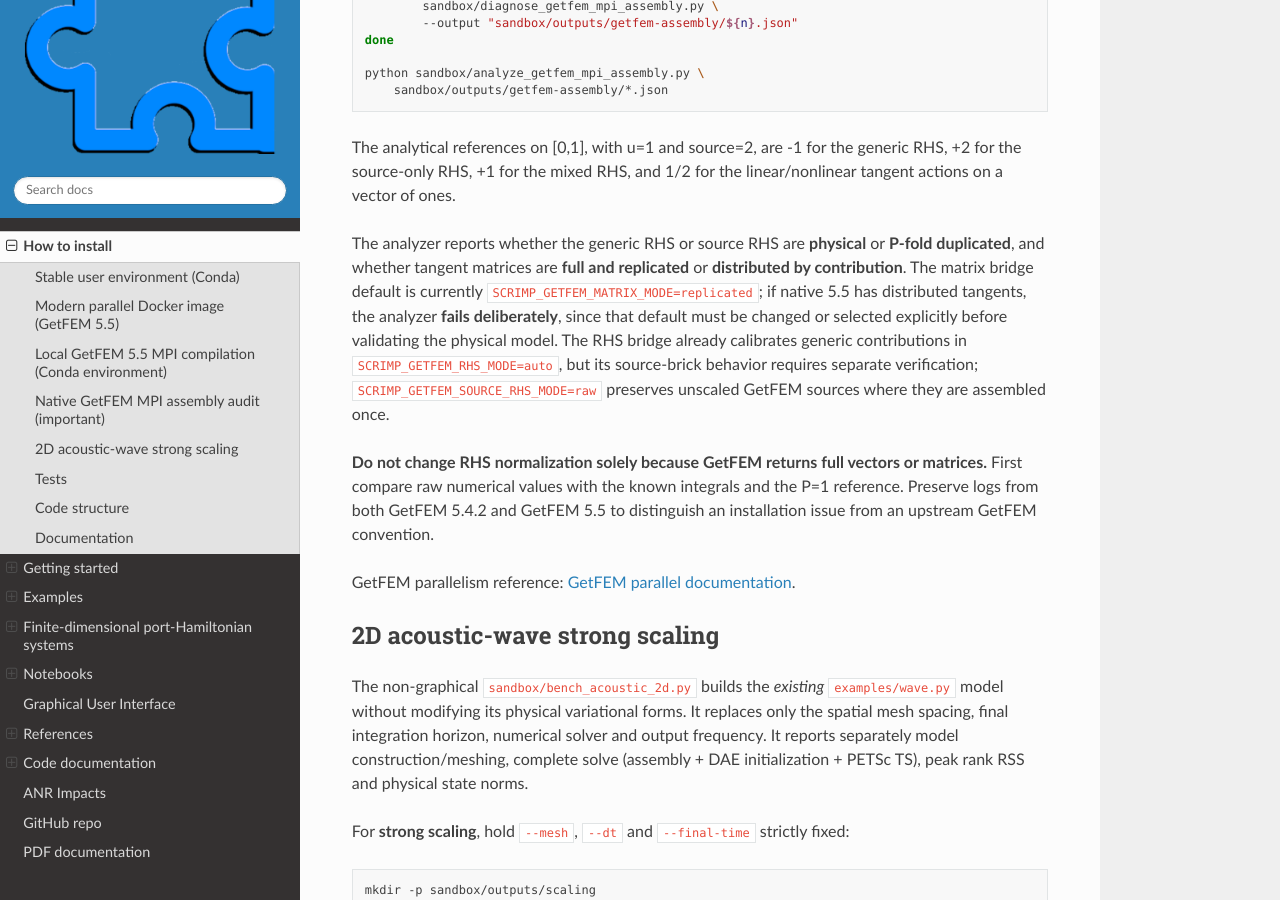
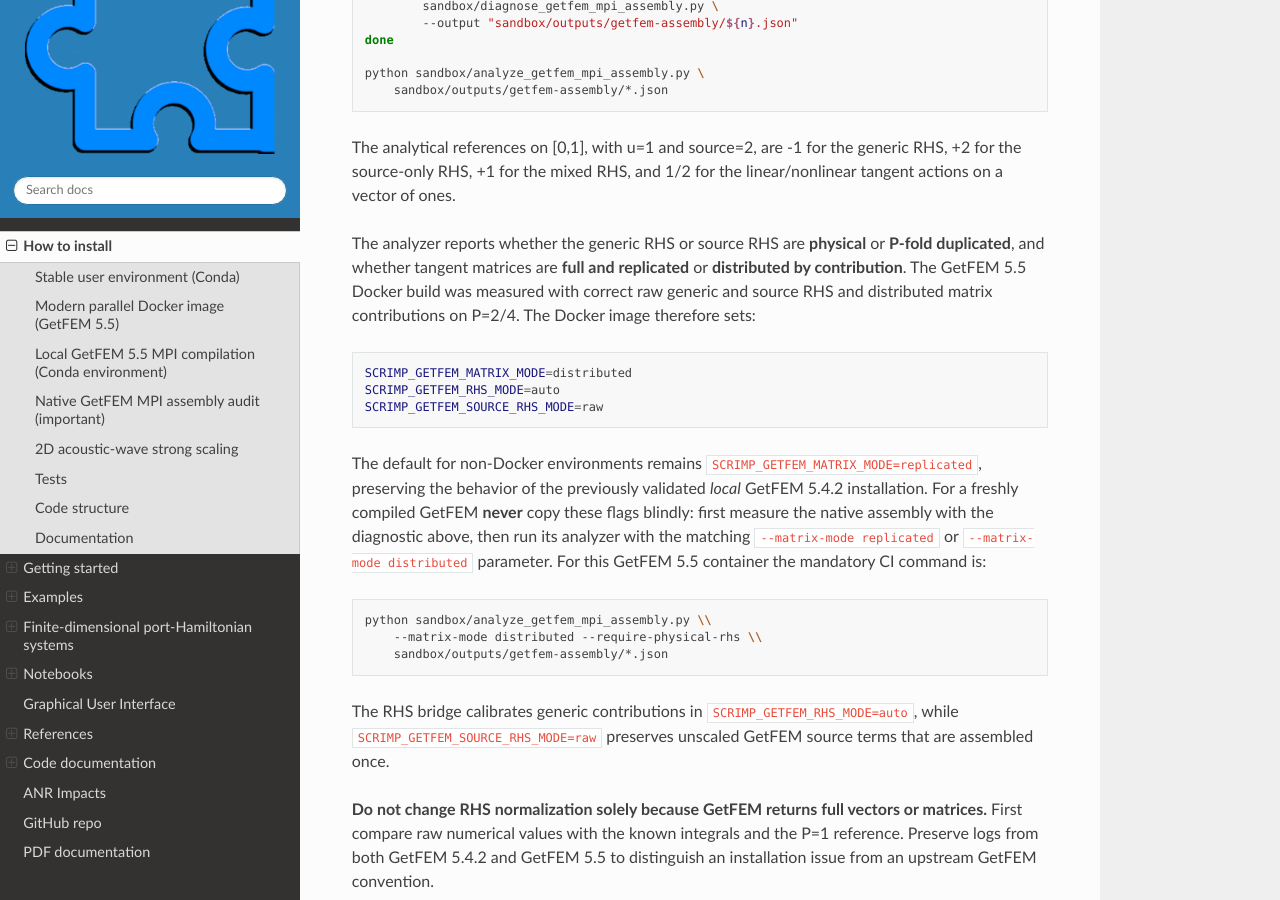
Before and after one commit to g-haine/scrimp, a Sphinx documentation site: the page built from docs/source/install.rst, in a window 1280 px wide and 900 px high, scrolled down 2829 px. Built offline with Sphinx 7.4.7 and the Read the Docs theme 3.1.0, drawn with Linux system fonts in a browser that asks for light colours.

Commit message:
Document validated GetFEM 5.5 MPI matrix ownership and RHS settings in Docker

```diff
--- a/docs/source/install.rst
+++ b/docs/source/install.rst
@@ -166,15 +166,35 @@ tangent actions on a vector of ones.
 The analyzer reports whether the generic RHS or source RHS
 are **physical** or **P-fold duplicated**, and whether tangent
 matrices are **full and replicated** or **distributed by
-contribution**. The matrix bridge default is currently
-``SCRIMP_GETFEM_MATRIX_MODE=replicated``; if native 5.5
-has distributed tangents, the analyzer **fails deliberately**,
-since that default must be changed or selected explicitly before
-validating the physical model. The RHS bridge already calibrates
-generic contributions in
-``SCRIMP_GETFEM_RHS_MODE=auto``, but its source-brick behavior
-requires separate verification; ``SCRIMP_GETFEM_SOURCE_RHS_MODE=raw``
-preserves unscaled GetFEM sources where they are assembled once.
+contribution**. The GetFEM 5.5 Docker build was measured with
+correct raw generic and source RHS and distributed matrix
+contributions on P=2/4. The Docker image therefore sets:
+
+.. code-block:: bash
+
+    SCRIMP_GETFEM_MATRIX_MODE=distributed
+    SCRIMP_GETFEM_RHS_MODE=auto
+    SCRIMP_GETFEM_SOURCE_RHS_MODE=raw
+
+The default for non-Docker environments remains
+``SCRIMP_GETFEM_MATRIX_MODE=replicated``, preserving the behavior
+of the previously validated *local* GetFEM 5.4.2 installation.
+For a freshly compiled GetFEM **never** copy these flags blindly:
+first measure the native assembly with the diagnostic above, then
+run its analyzer with the matching ``--matrix-mode replicated``
+or ``--matrix-mode distributed`` parameter. For this GetFEM 5.5
+container the mandatory CI command is:
+
+.. code-block:: bash
+
+    python sandbox/analyze_getfem_mpi_assembly.py \\
+        --matrix-mode distributed --require-physical-rhs \\
+        sandbox/outputs/getfem-assembly/*.json
+
+The RHS bridge calibrates generic contributions in
+``SCRIMP_GETFEM_RHS_MODE=auto``, while
+``SCRIMP_GETFEM_SOURCE_RHS_MODE=raw``
+preserves unscaled GetFEM source terms that are assembled once.
 
 **Do not change RHS normalization solely because GetFEM returns
 full vectors or matrices.** First compare raw numerical values with
```
